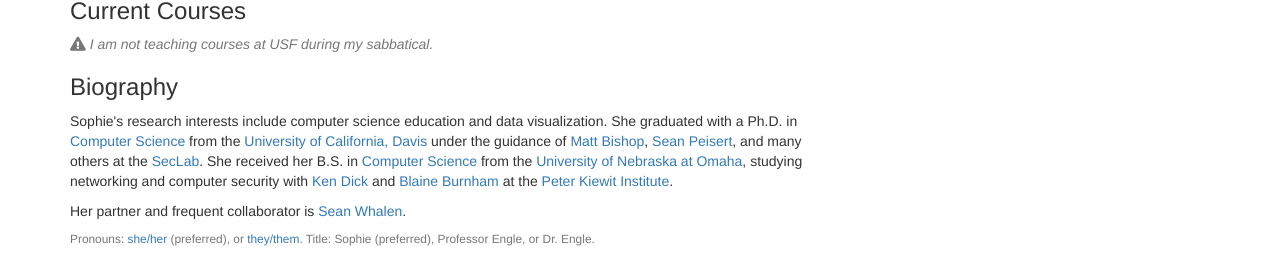
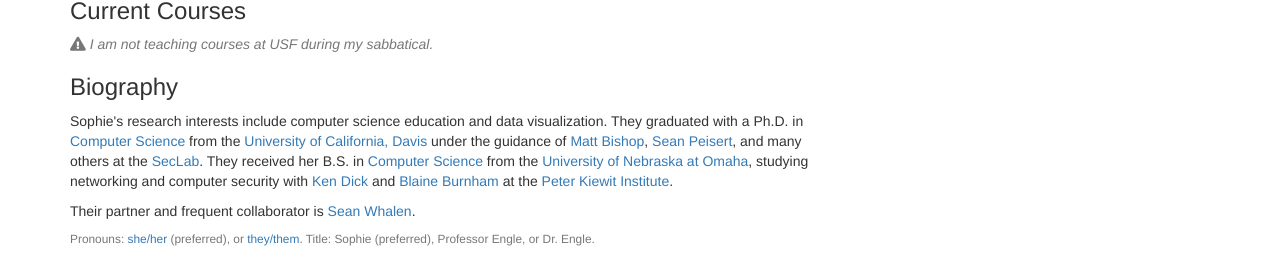
Before and after one commit to sjengle/sjengle.github.io, a Jekyll site: the page built from index.html, in a window 1280 px wide. Shown: the part 912-1187 px from the top of the page. Built offline with Jekyll 4.4.1, drawn with Linux system fonts in a browser that asks for light colours.

Commit message:
Updated pronouns

```diff
--- a/index.html
+++ b/index.html
@@ -119,10 +119,10 @@ title: Highlights
 <h3>Biography</h3>
 
 <p>
-  Sophie's research interests include computer science education and data visualization. She graduated with a Ph.D. in <a href="http://www.cs.ucdavis.edu/">Computer Science</a> from the <a href="http://www.ucdavis.edu/">University of California, Davis</a> under the guidance of <a href="http://nob.cs.ucdavis.edu/~bishop/">Matt Bishop</a>, <a href="http://www.cs.ucdavis.edu/~peisert/">Sean Peisert</a>, and many others at the <a href="http://seclab.cs.ucdavis.edu/">SecLab</a>.
-  She received her B.S. in <a href="http://www.unomaha.edu/college-of-information-science-and-technology/computer-science/">Computer Science</a> from the <a href="http://www.unomaha.edu/">University of Nebraska at Omaha</a>, studying networking and computer security with <a href="http://www.unomaha.edu/college-of-information-science-and-technology/about/faculty-staff/ken-dick.php">Ken Dick</a> and <a href="https://www.unomaha.edu/college-of-information-science-and-technology/news/2006/03/outthinking-the-bad-guys-part-of-the-job-at-nucia.php">Blaine Burnham</a> at the <a href="http://pki.nebraska.edu/">Peter Kiewit Institute</a>.
+  Sophie's research interests include computer science education and data visualization. They graduated with a Ph.D. in <a href="http://www.cs.ucdavis.edu/">Computer Science</a> from the <a href="http://www.ucdavis.edu/">University of California, Davis</a> under the guidance of <a href="http://nob.cs.ucdavis.edu/~bishop/">Matt Bishop</a>, <a href="http://www.cs.ucdavis.edu/~peisert/">Sean Peisert</a>, and many others at the <a href="http://seclab.cs.ucdavis.edu/">SecLab</a>.
+  They received her B.S. in <a href="http://www.unomaha.edu/college-of-information-science-and-technology/computer-science/">Computer Science</a> from the <a href="http://www.unomaha.edu/">University of Nebraska at Omaha</a>, studying networking and computer security with <a href="http://www.unomaha.edu/college-of-information-science-and-technology/about/faculty-staff/ken-dick.php">Ken Dick</a> and <a href="https://www.unomaha.edu/college-of-information-science-and-technology/news/2006/03/outthinking-the-bad-guys-part-of-the-job-at-nucia.php">Blaine Burnham</a> at the <a href="http://pki.nebraska.edu/">Peter Kiewit Institute</a>.
 </p>
 
-<p>Her partner and frequent collaborator is <a href="http://node99.org/">Sean Whalen</a>.</p>
+<p>Their partner and frequent collaborator is <a href="http://node99.org/">Sean Whalen</a>.</p>
 
 <p class="small text-muted">Pronouns: <a href="https://pronoun.is/she">she/her</a> (preferred), or <a href="https://pronoun.is/they/.../themselves">they/them</a>. Title: Sophie (preferred), Professor Engle, or Dr. Engle.</p>
```
